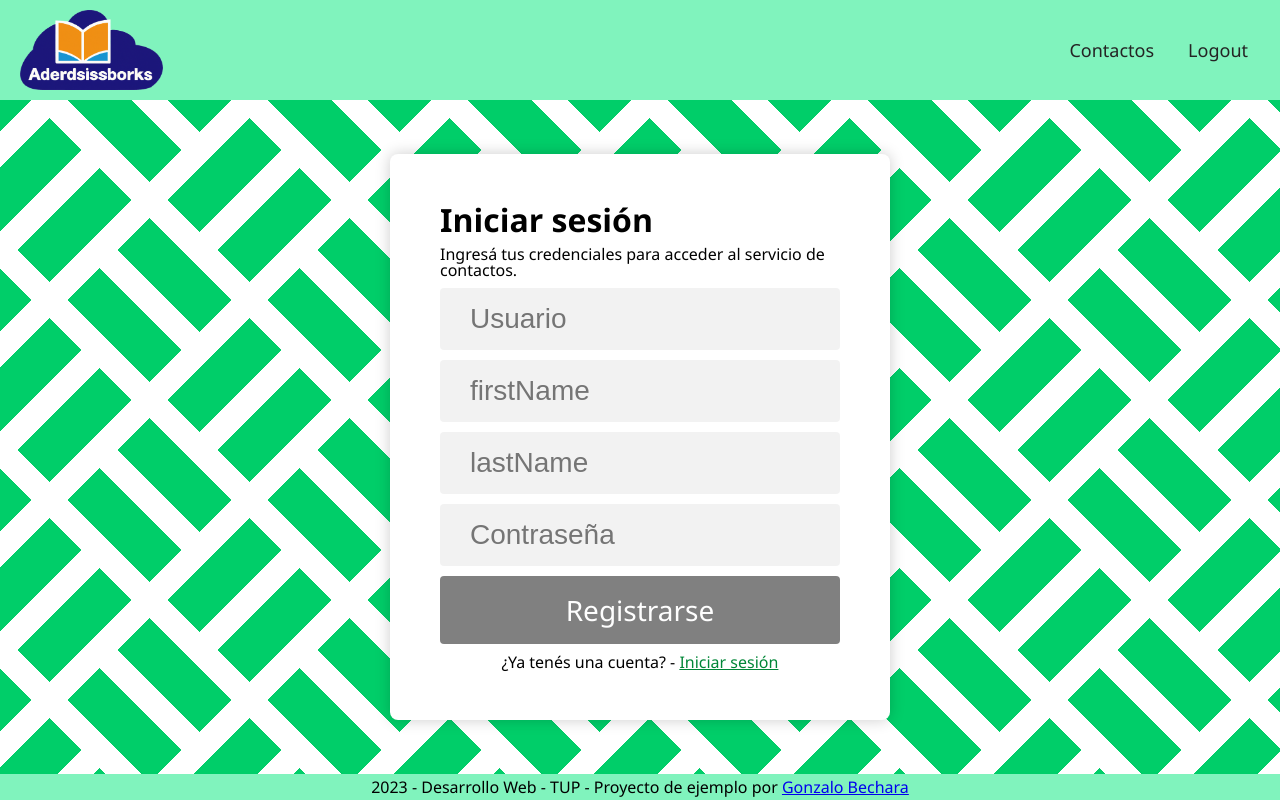
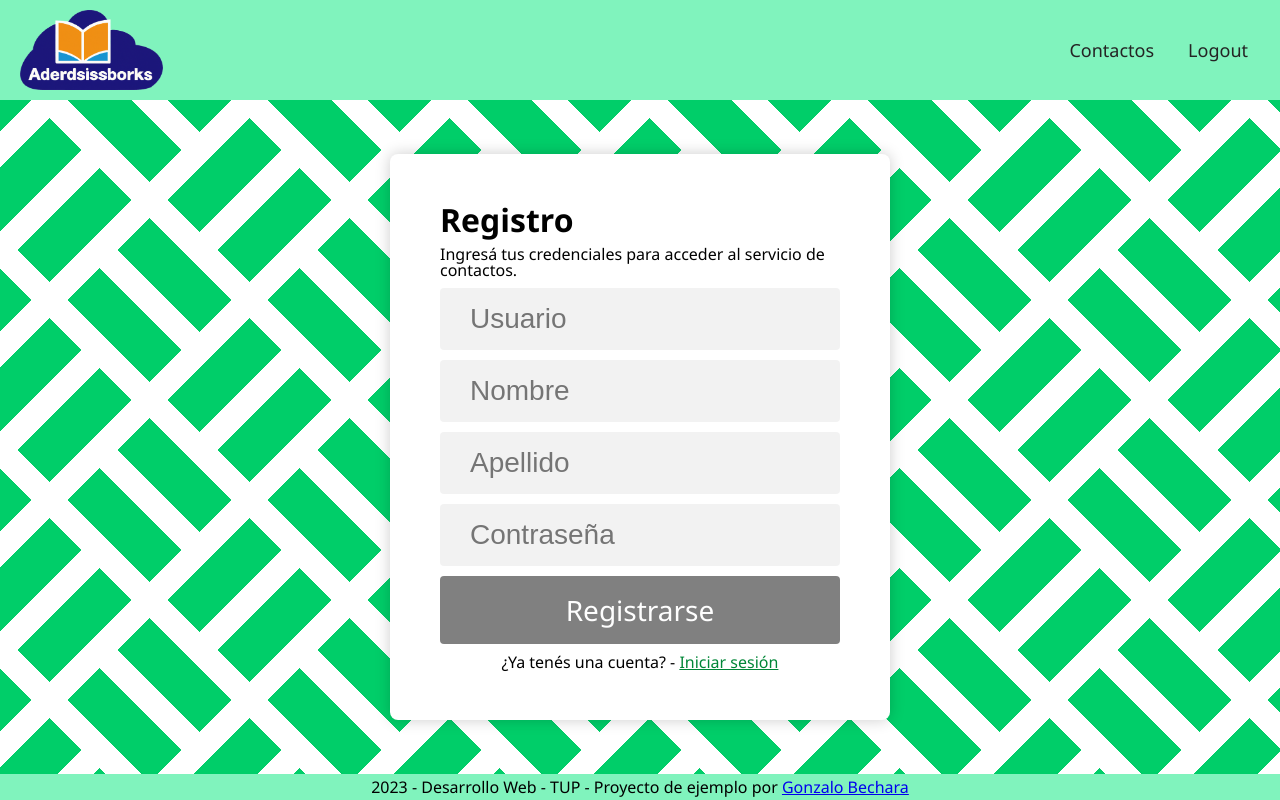
Before and after one commit to JoMrtz/2023-Agenda-contactos-tup, an Angular app: page /register in a window 1280 px wide. Built offline with nearby package versions, Linux system fonts and the light colour scheme.

Commit message:
minor fixes

```diff
--- a/src/app/components/header/header.component.ts
+++ b/src/app/components/header/header.component.ts
@@ -1,12 +1,11 @@
-import { Component, Inject } from '@angular/core';
+import { Component, inject } from '@angular/core';
 import { AuthService } from 'src/app/services/auth.service';
 
 @Component({
   selector: 'app-header',
   templateUrl: './header.component.html',
-  styleUrls: ['./header.component.scss']
+  styleUrls: ['./header.component.scss'],
 })
 export class HeaderComponent {
-  auth = Inject(AuthService);
-
+  auth = inject(AuthService);
 }
--- a/src/app/components/icono-contacto/icono-contacto.component.html
+++ b/src/app/components/icono-contacto/icono-contacto.component.html
@@ -1,6 +1,6 @@
 <div id="container">
-    <img *ngIf="contacto.image" src="{{contacto.image}}">
-    <div *ngIf="!contacto.image" id="circulo-color">
-        <span>{{contacto.name[0]}}{{contacto.lastName[0]}}</span>
-    </div>
+  <img *ngIf="contacto.image" src="{{ contacto.image }}" />
+  <div *ngIf="!contacto.image" id="circulo-color">
+    <span>{{ contacto.firstName[0] }}{{ contacto.lastName[0] }}</span>
+  </div>
 </div>
--- a/src/app/components/nuevo-contacto/nuevo-contacto.component.html
+++ b/src/app/components/nuevo-contacto/nuevo-contacto.component.html
@@ -1,33 +1,33 @@
 <form #form="ngForm" (ngSubmit)="onSubmit()">
-    <h2>{{contacto.id ? "Editar contacto" : "Nuevo contacto"}}</h2>
+  <h2>{{ contacto.id ? "Editar contacto" : "Nuevo contacto" }}</h2>
   <div>
-        <label for="">firstName</label>
-        <input type="text" [(ngModel)]="contacto.name" name="firstName" [(ngModel)]="contacto.name" name="firstName">
+    <label for="">Nombre</label>
+    <input type="text" [(ngModel)]="contacto.firstName" name="firstName" />
   </div>
   <div>
-        <label for="">lastName</label>
-        <input type="text" [(ngModel)]="contacto.lastName" name="lastName">
+    <label for="">Apellido</label>
+    <input type="text" [(ngModel)]="contacto.lastName" name="lastName" />
   </div>
   <div>
     <label for="">Direccion</label>
-        <input type="text" [(ngModel)]="contacto.address" name="direccion">
+    <input type="text" [(ngModel)]="contacto.address" name="direccion" />
   </div>
   <div>
     <label for="">Numero telefono</label>
-        <input type="text" [(ngModel)]="contacto.number" name="telefono">
+    <input type="text" [(ngModel)]="contacto.number" name="telefono" />
   </div>
   <div>
     <label for="">Empresa</label>
-        <input type="text" [(ngModel)]="contacto.company" name="empresa">
+    <input type="text" [(ngModel)]="contacto.company" name="empresa" />
   </div>
   <div>
     <label for="">Email</label>
-        <input type="email" name="email" [(ngModel)]="contacto.email">
+    <input type="email" name="email" [(ngModel)]="contacto.email" />
   </div>
   <div>
     <label for="">Foto</label>
-        <input type="text" [(ngModel)]="contacto.image" name="img" id="">
+    <input type="text" [(ngModel)]="contacto.image" name="img" id="" />
   </div>
-    <button type="submit">{{contacto.id ? "Editar" : "Crear"}}</button>
+  <button type="submit">{{ contacto.id ? "Editar" : "Crear" }}</button>
   <button type="button" (click)="cerrar.emit()">Cancelar</button>
 </form>
--- a/src/app/components/tarjeta-contacto/tarjeta-contacto.component.html
+++ b/src/app/components/tarjeta-contacto/tarjeta-contacto.component.html
@@ -1,7 +1,7 @@
 <div class="tarjeta-contacto">
-    <app-icono-contacto [contacto]="contacto"></app-icono-contacto>
-    <p>{{contacto.name}} {{contacto.lastName}}</p>
-    <p class="hide-mobile">{{contacto.email}}</p>
-    <p>{{contacto.number}}</p>
-    <p class="hide-mobile">{{contacto.company}}</p>
+  <app-icono-contacto [contacto]="contacto"></app-icono-contacto>
+  <p>{{ contacto.firstName }} {{ contacto.lastName }}</p>
+  <p class="hide-mobile">{{ contacto.email }}</p>
+  <p>{{ contacto.number }}</p>
+  <p class="hide-mobile">{{ contacto.company }}</p>
 </div>
--- a/src/app/constants/api.ts
+++ b/src/app/constants/api.ts
@@ -1,2 +1,2 @@
-export const API = "https://localhost:65214/api/"; //DB Producción
+export const API = 'https://localhost:56918/api/'; //DB Producción
 //export const API = './../../assets/db/'; //DB de desarrollo
--- a/src/app/interfaces/contacto.ts
+++ b/src/app/interfaces/contacto.ts
@@ -1,14 +1,14 @@
-import { User } from "./user"
+import { User } from './user';
 
 export interface Contacto {
-    id: number,
-    name: string
-    lastName: string
-    address : string
-    email: string
-    image: string
-    number: string
-    company: string
-    user?: User
-    userId: number
+  id: number;
+  firstName: string;
+  lastName: string;
+  address: string;
+  email: string;
+  image: string;
+  number: string;
+  company: string;
+  user?: User;
+  userId: number;
 }
--- a/src/app/pages/register/register.component.html
+++ b/src/app/pages/register/register.component.html
@@ -1,26 +1,90 @@
 <div id="container">
   <div class="form-container">
-        <h1>Iniciar sesión</h1>
-        <p>
-            Ingresá tus credenciales para acceder al servicio de contactos.
+    <h1>Registro</h1>
+    <p>Ingresá tus credenciales para acceder al servicio de contactos.</p>
+    <form #registerForm="ngForm" (ngSubmit)="register()">
+      <label for="user" class="sr-only">Nombre de usuario</label>
+      <input
+        type="text"
+        name="user"
+        id="user"
+        placeholder="Usuario"
+        autocomplete="username"
+        minlength="4"
+        required="true"
+        [(ngModel)]="registerData.username"
+        #user="ngModel"
+      />
+      <p class="error" *ngIf="user.invalid && (user.touched || user.dirty)">
+        Ingrese un nombre de usuario válido
       </p>
-        <form #registerForm="ngForm" (ngSubmit)="register()">
-            <label for="user" class="sr-only">firstName de usuario</label>
-            <input type="text" name="user" id="user" placeholder="Usuario" autocomplete="username" minlength="4" required="true" [(ngModel)]="registerData.username" #user="ngModel">
-            <p class="error" *ngIf="user.invalid && (user.touched || user.dirty)">Ingrese un firstName de usuario válido</p>
-            <label for="firstName" class="sr-only">firstName</label>
-            <input type="text" name="firstName" id="firstName" placeholder="firstName" autocomplete="firstName" minlength="3" [(ngModel)]="registerData.firstName" #firstName="ngModel">
-            <p class="error" *ngIf="firstName.invalid && (firstName.touched || firstName.dirty)">Ingrese un firstName válido</p>
-            <label for="lastName" class="sr-only">lastName</label>
-            <input type="text" name="lastName" id="lastName" placeholder="lastName" autocomplete="lastName" minlength="3" [(ngModel)]="registerData.lastName" #lastName="ngModel">
-            <p class="error" *ngIf="lastName.invalid && (lastName.touched || lastName.dirty)">Ingrese un lastName válido</p>
+      <label for="firstName" class="sr-only">Nombre</label>
+      <input
+        type="text"
+        name="firstName"
+        id="firstName"
+        placeholder="Nombre"
+        autocomplete="firstName"
+        minlength="3"
+        [(ngModel)]="registerData.firstName"
+        #firstName="ngModel"
+      />
+      <p
+        class="error"
+        *ngIf="firstName.invalid && (firstName.touched || firstName.dirty)"
+      >
+        Ingrese un firstName válido
+      </p>
+      <label for="lastName" class="sr-only">Apellido</label>
+      <input
+        type="text"
+        name="lastName"
+        id="lastName"
+        placeholder="Apellido"
+        autocomplete="lastName"
+        minlength="3"
+        [(ngModel)]="registerData.lastName"
+        #lastName="ngModel"
+      />
+      <p
+        class="error"
+        *ngIf="lastName.invalid && (lastName.touched || lastName.dirty)"
+      >
+        Ingrese un lastName válido
+      </p>
       <label for="password" class="sr-only">Contraseña</label>
-            <input type="password" name="password" id="password" placeholder="Contraseña" autocomplete="current-password" minlength="8" [(ngModel)]="registerData.password" #password="ngModel">
-            <p class="error" *ngIf="password.invalid && (password.touched || password.dirty)">Ingrese una contraseña válida</p>
-            <button type="submit" [disabled]="registerForm.invalid">Registrarse</button>
-            <img class="spinner" src="./../../../assets/img/icons/spinner.svg" alt="cargando" *ngIf="cargando()">
+      <input
+        type="password"
+        name="password"
+        id="password"
+        placeholder="Contraseña"
+        autocomplete="current-password"
+        minlength="8"
+        [(ngModel)]="registerData.password"
+        #password="ngModel"
+      />
+      <p
+        class="error"
+        *ngIf="password.invalid && (password.touched || password.dirty)"
+      >
+        Ingrese una contraseña válida
+      </p>
+      <button type="submit" [disabled]="registerForm.invalid">
+        Registrarse
+      </button>
+      <img
+        class="spinner"
+        src="./../../../assets/img/icons/spinner.svg"
+        alt="cargando"
+        *ngIf="cargando()"
+      />
       <p *ngIf="errorRegister()" class="error">Error en el inicio de sesión</p>
     </form>
-        <p>¿Ya tenés una cuenta? - <a [routerLink]="['/login']" routerLinkActive="router-link-active" >Iniciar sesión</a></p>
+    <p>
+      ¿Ya tenés una cuenta? -
+      <a [routerLink]="['/login']" routerLinkActive="router-link-active"
+        >Iniciar sesión</a
+      >
+    </p>
   </div>
 </div>
--- a/src/app/services/auth.service.ts
+++ b/src/app/services/auth.service.ts
@@ -1,51 +1,59 @@
-import { Injectable, Signal, WritableSignal, inject, signal } from '@angular/core';
+import {
+  Injectable,
+  Signal,
+  WritableSignal,
+  inject,
+  signal,
+} from '@angular/core';
 import { API } from '../constants/api';
 import { LoginData, RegisterData } from '../interfaces/user';
 import { Router } from '@angular/router';
 
 @Injectable({
-  providedIn: 'root'
+  providedIn: 'root',
 })
 export class AuthService {
-  constructor(){
+  constructor() {
     this.token.set(localStorage.getItem('token'));
   }
   router = inject(Router);
-  token:WritableSignal<string | null> = signal(null);
+  token: WritableSignal<string | null> = signal(null);
 
-  async login(loginData:LoginData){
-    try{
-      const res = await fetch(API+"authentication/authenticate", {
-        method: "POST",
+  async login(loginData: LoginData) {
+    try {
+      const res = await fetch(API + 'authentication/authenticate', {
+        method: 'POST',
         headers: {
-          "Content-Type":"application/json"
+          'Content-Type': 'application/json',
         },
-        body: JSON.stringify(loginData)
-      })
-      if(!res.ok) return false;
-      const tokenRecibido = await res.text()
-      console.log("LOGUEANDO",tokenRecibido)
-      localStorage.setItem("token",tokenRecibido);
+        body: JSON.stringify(loginData),
+      });
+      if (!res.ok) return false;
+      const tokenRecibido = await res.text();
+      console.log('LOGUEANDO', tokenRecibido);
+      localStorage.setItem('token', tokenRecibido);
       this.token.set(tokenRecibido);
       return true;
-    }
-    catch{
-      return false
+    } catch {
+      return false;
     }
   }
 
-  async register(registerData: RegisterData){
-    const res = await fetch(API+"User", {
-      method: "POST",
-      body: JSON.stringify(registerData)
+  async register(registerData: RegisterData) {
+    const res = await fetch(API + 'User', {
+      method: 'POST',
+      headers: {
+        'Content-Type': 'application/json',
+      },
+      body: JSON.stringify(registerData),
     });
-    console.log("REGISTRANDO",res)
-    return res
+    console.log('REGISTRANDO', res);
+    return res;
   }
 
-  logOut(){
+  logOut() {
     this.token.set(null);
-    localStorage.removeItem("token");
-    this.router.navigate(["/"]);
+    localStorage.removeItem('token');
+    this.router.navigate(['/']);
   }
 }
```
Also changed, not shown: src/app/components/nuevo-contacto/nuevo-contacto.component.ts (+16 -16 lines), src/app/pages/detalle-contacto/detalle-contacto.component.html (+15 -6 lines), src/app/pages/detalle-contacto/detalle-contacto.component.ts (+27 -30 lines), src/app/services/contacts.service.ts (+45 -42 lines). Lines whose indentation alone changed are shown as unchanged.
